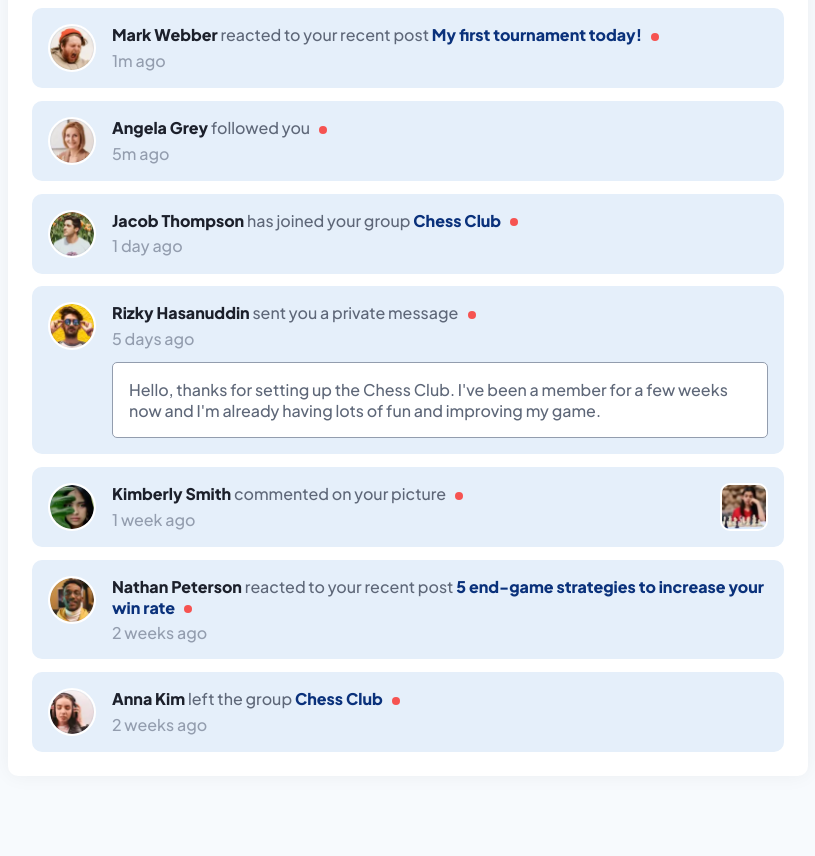
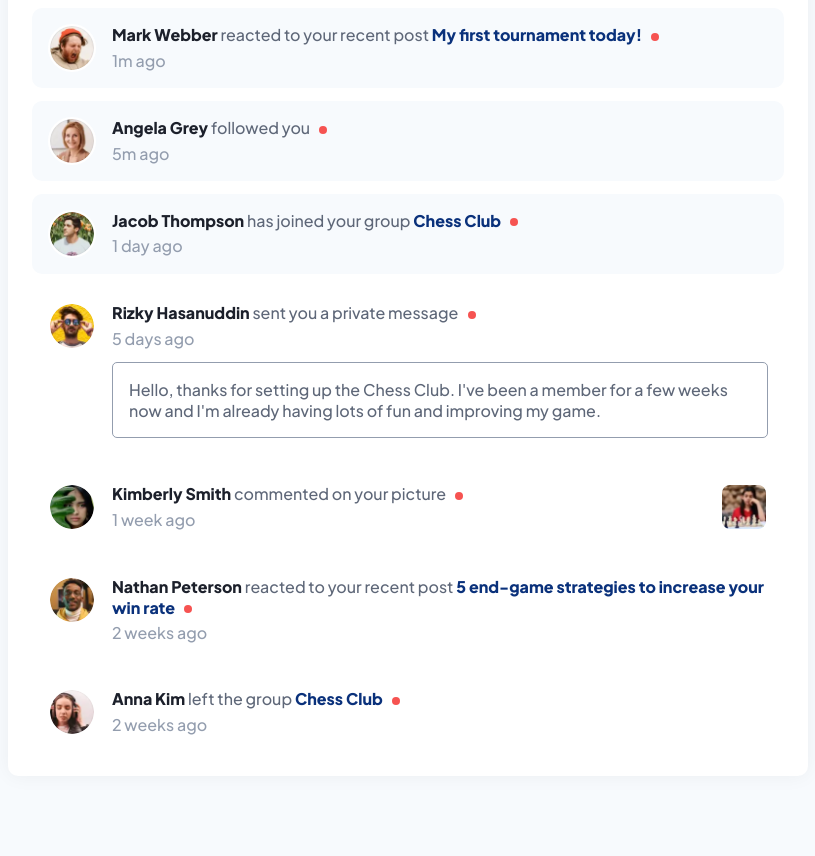
Before and after one commit to Fatma-Tawfeek/notification-page, a plain HTML site: page index.html in a window 1280 px wide. Shown: the part 150-1006 px from the top of the page, without its empty margins (232-1047 px from the left). Drawn offline with Linux system fonts and the light colour scheme.

Commit message:
change notification color

```diff
--- a/assets/css/style.css
+++ b/assets/css/style.css
@@ -95,7 +95,7 @@ body {
 }
 
 .unread-notification {
-    background-color: var(--light-grayish-blue-1);
+    background-color: var(--very-light-grayish-blue);
     cursor: pointer;
 }
 
--- a/index.html
+++ b/index.html
@@ -58,7 +58,7 @@
                             <span class="time">1 day ago</span>
                         </div>
                     </div>
-                    <div class="notification-item unread-notification">
+                    <div class="notification-item">
                         <img src="assets/images/avatar-rizky-hasanuddin.webp" alt="" />
                         <div class="notification-content">
                             <p>
@@ -75,7 +75,7 @@
                             </div>
                         </div>
                     </div>
-                    <div class="notification-item unread-notification">
+                    <div class="notification-item">
                         <div class="notification-with-img">
                             <div class="notification">
                                 <img src="assets/images/avatar-kimberly-smith.webp" alt="" />
@@ -95,7 +95,7 @@
                             />
                         </div>
                     </div>
-                    <div class="notification-item unread-notification">
+                    <div class="notification-item">
                         <img src="assets/images/avatar-nathan-peterson.webp" alt="" />
                         <div class="notification-content">
                             <p>
@@ -110,7 +110,7 @@
                             <span class="time">2 weeks ago</span>
                         </div>
                     </div>
-                    <div class="notification-item unread-notification">
+                    <div class="notification-item">
                         <img src="assets/images/avatar-anna-kim.webp" alt="" />
                         <div class="notification-content">
                             <p>
```
